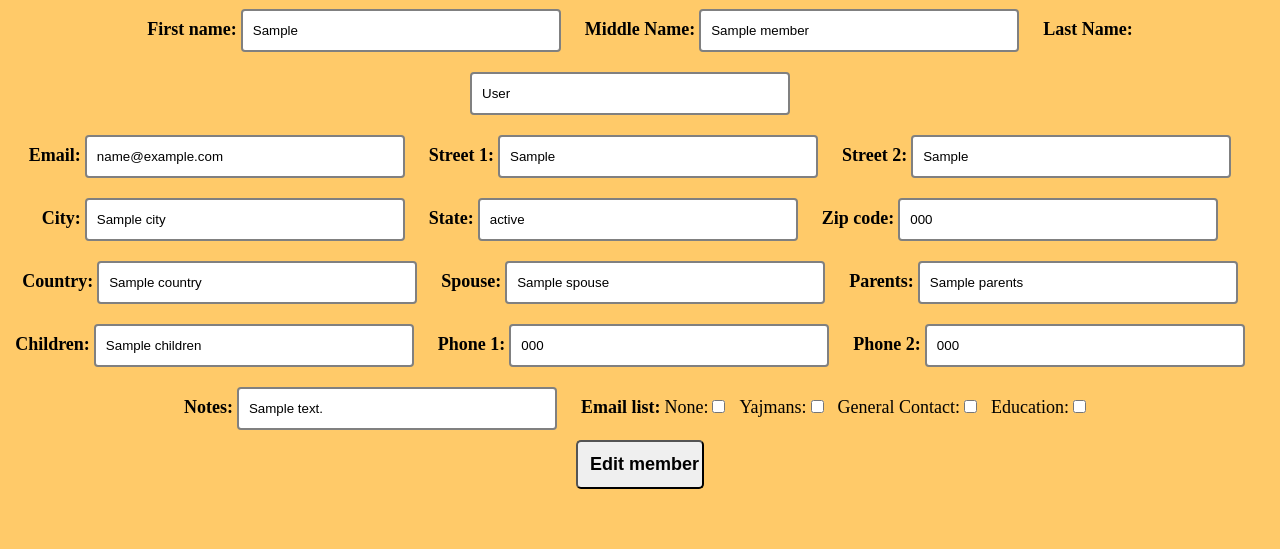
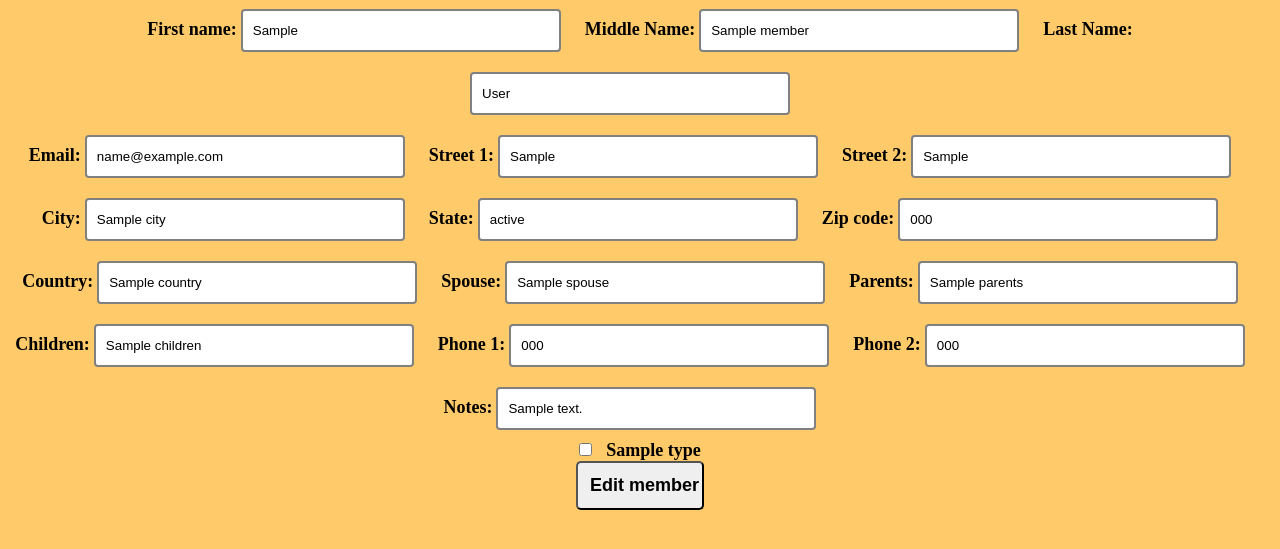
Before and after one commit to ArvinH16/sandipani, a Flask app: template flask_app/templates/view_member.html in a window 1280 px wide. Shown: the part 73-622 px from the top of the page. Run offline with Flask 3, Linux system fonts and the light colour scheme; the template is opened without the code that fills it: most values are stand-ins (such as "Sample title", 1, 10 or a date in 2020).

Commit message:
changed and fixed view member checkbox items. They are now checked or unchecked based on if they were previously checked on creation

```diff
--- a/flask_app/templates/view_member.html
+++ b/flask_app/templates/view_member.html
@@ -85,25 +85,12 @@
                 <label for="notes">Notes:</label>
                 <input type="text" name="notes" value="{{member.notes}}">
 
-
-                <label for="email_list">Email list:</label>
-
-
-                <label id="em_lab" for="option1">None:</label>
-                <input type="checkbox" id="option1"
-                name="option1" value="None">
-
-                <label id="em_lab" for="option2">Yajmans:</label>
-                <input type="checkbox" id="option2"
-                name="option2" value="Yajmans">
-
-                <label id="em_lab" for="option3">General Contact:</label>
-                <input type="checkbox" id="option3"
-                name="option3" value="General Contact">
-
-                <label id="em_lab" for="option4">Education:</label>
-                <input type="checkbox" id="option4"
-                name="option4" value="Education">
+                {%for email_list in email_lists%}
+                    <div class="form-check mr-3">
+                        <input class="form-check-input" type="checkbox" name="email_list" value="{{email_list.id}}" {%if email_list.id in email_list_ids%}checked{%endif%} >
+                        <label class="form-check-label" for="email_list">{{email_list.type}}</label>
+                    </div>
+                {%endfor%}
 
             </div>
 
```
Also changed, not shown: flask_app/controllers/members.py (+14 -1 lines), flask_app/models/email_list.py (+16 -0 lines), flask_app/models/member.py (+14 -0 lines).
